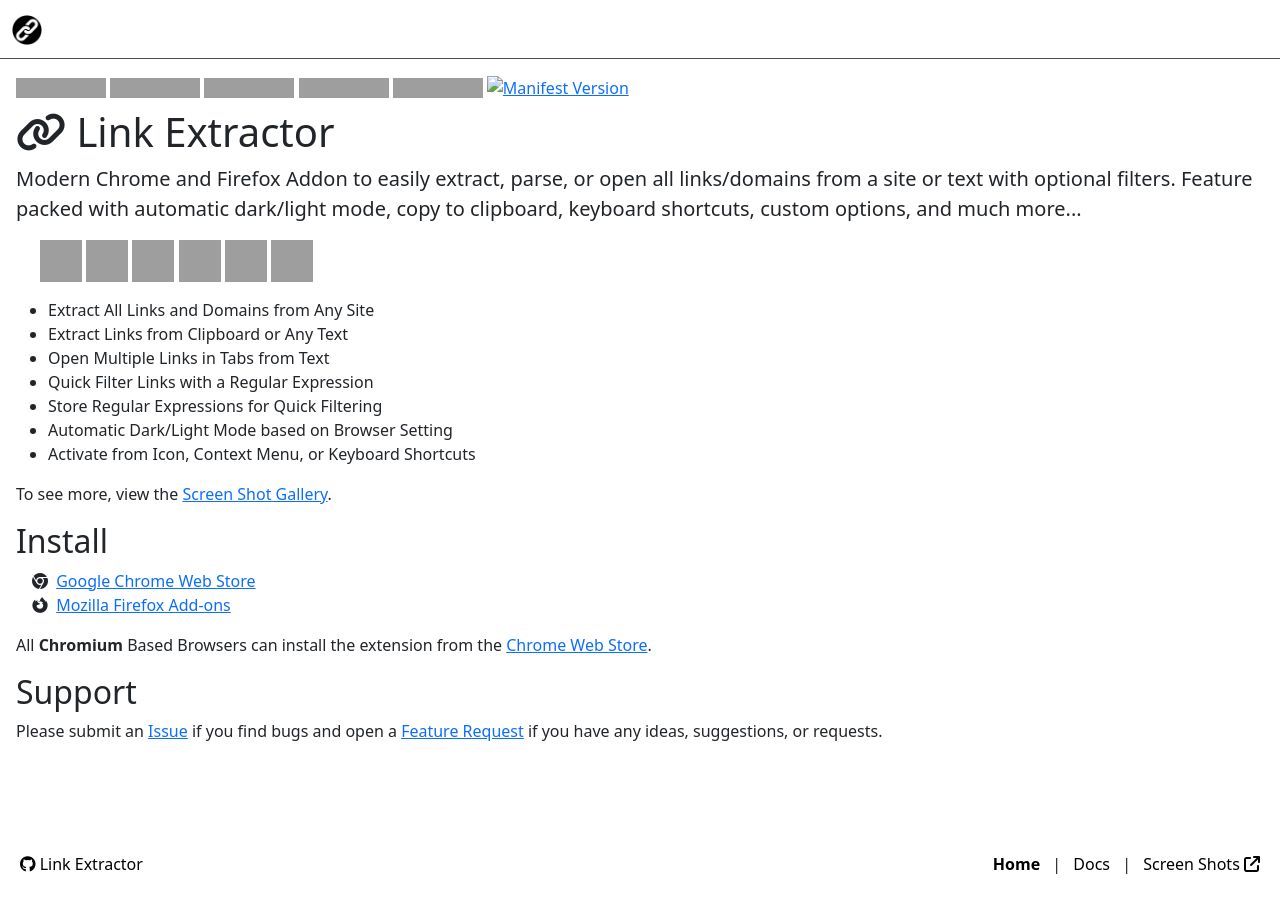
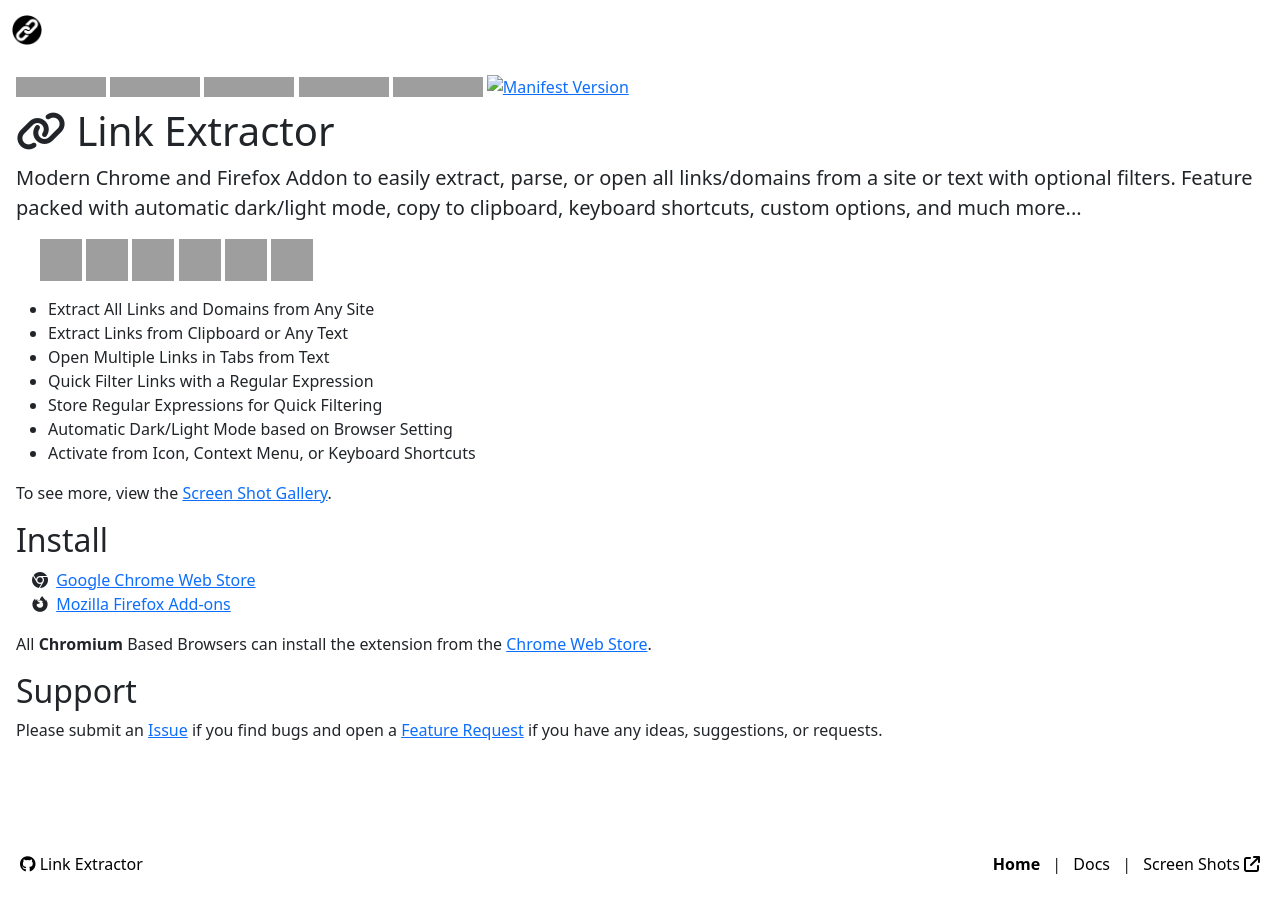
Before and after one commit to cssnr/link-extractor-site, a Jekyll site: the page built from index.html, in a window 1280 px wide. Built offline with Jekyll 4.4.1, drawn with Linux system fonts in a browser that asks for light colours; grey boxes are pictures that could not be loaded.

Commit message:
Remove Navbar Border

```diff
--- a/_layouts/default.html
+++ b/_layouts/default.html
@@ -36,7 +36,7 @@
 <body class="d-flex flex-column h-100">
 
 <header>
-    <nav class="navbar navbar-expand-sm border-bottom" data-bs-theme="dark">
+    <nav class="navbar navbar-expand-sm" data-bs-theme="dark">
         <div class="container-fluid">
             <a class="navbar-brand" href="/">
                 <img src="/media/logo.png" width="30" height="30" alt="logo"></a>
```
